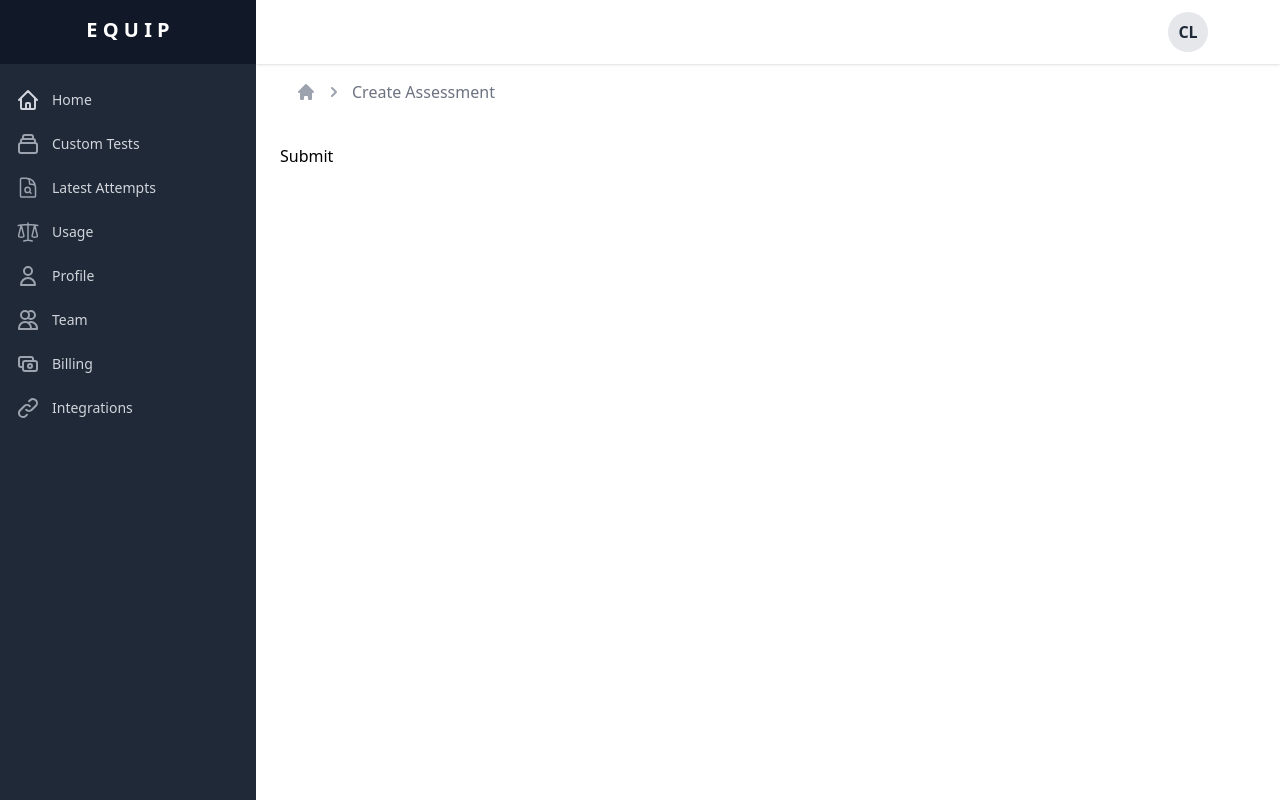
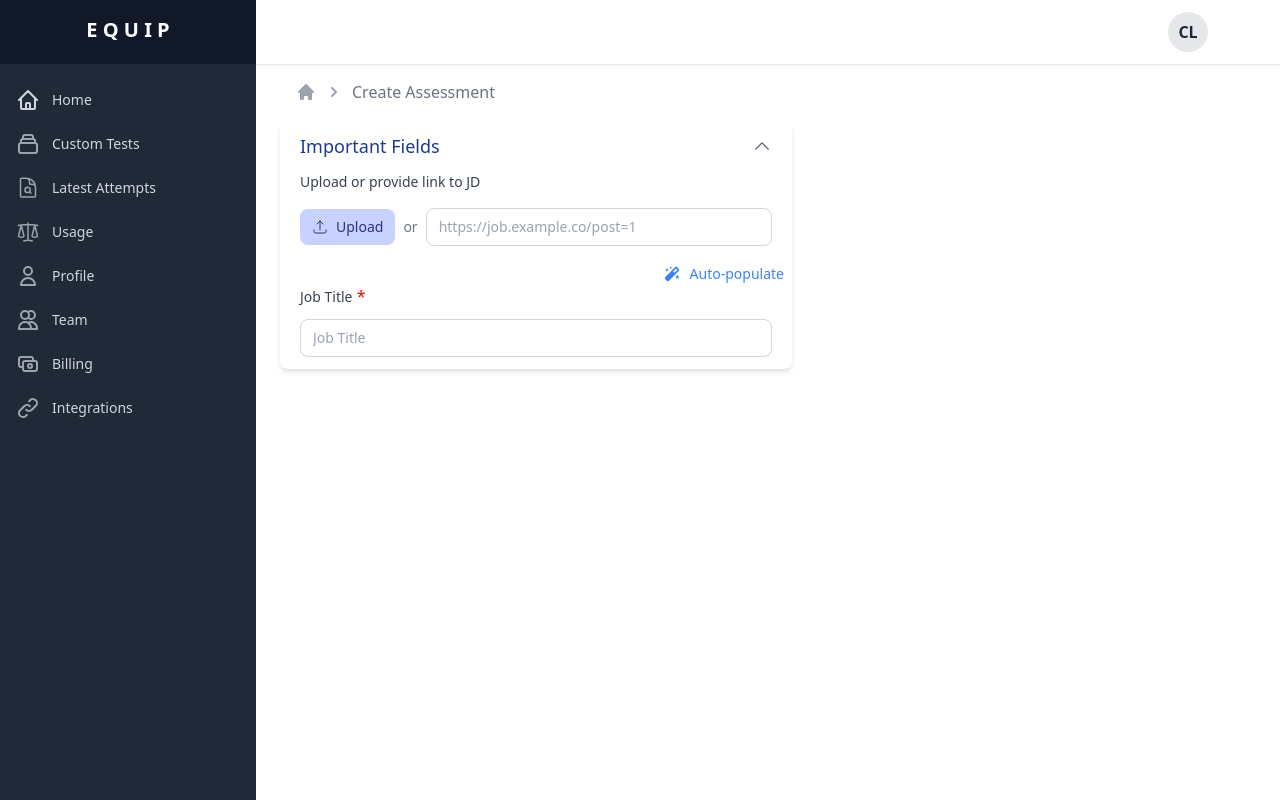
Before and after one commit to jibranjan/tanstack-form, a React (Vite) app: page / in a window 1280 px wide. Built offline with nearby package versions, Linux system fonts and the light colour scheme.

Commit message:
add two fiels

```diff
--- a/src/App.tsx
+++ b/src/App.tsx
@@ -1,45 +1,9 @@
-import React from 'react'
-import ReactDOM from 'react-dom/client'
-import { useForm } from '@tanstack/react-form'
-
+import Form from './Form'
+import './styles.css'
 export default function App() {
-  const form = useForm({
-    defaultValues: {
-      fullName: '',
-    },
-    onSubmit: async ({ value }) => {
-      // Do something with form data
-      console.log(value)
-    },
-  })
-
   return (
-    <div>
-        <form
-          onSubmit={(e) => {
-            e.preventDefault();
-            e.stopPropagation();
-            form.handleSubmit();
-          }}
-        >
-          <div>
-            <form.Field
-              name="fullName"
-              children={(field) => (
-                <input
-                  name={field.name}
-                  value={field.state.value}
-                  onBlur={field.handleBlur}
-                  onChange={(e) => field.handleChange(e.target.value)}
-                />
-              )}
-            />
-          </div>
-          <button type="submit">Submit</button>
-        </form>
-    </div>
+    <>
+      <Form />
+    </>
   )
 }
-
-const rootElement = document.getElementById('root')!
-ReactDOM.createRoot(rootElement).render(<App />)
--- /dev/null
+++ b/src/Form.tsx
@@ -0,0 +1,43 @@
+import { useForm } from "@tanstack/react-form"
+import ImportantFields from "./ImportantFields.tsx"
+
+function Form() {
+    const form = useForm({
+        defaultValues: {
+            jdUpload: '',
+            jobTitle: '',
+            roleType: '',
+            locations: [{ country: '', cities: [] }],
+            jobType: '',
+            experience: { min: 0, max: 0 },
+            skills: [],
+            jobDescription: '',
+            salary: { currency: 'usd', min: 0, max: 0 },
+            responsibilities: [''],
+            startDate: '',
+            applicationDeadline: '',
+            showCompanyAbout: false
+        },
+        onSubmit: async ({ value }) => {
+          console.log(value)
+        },
+      })
+    return (
+        <form
+            className="max-w-lg"
+            onSubmit={(e) => {
+                e.preventDefault();
+                e.stopPropagation();
+                form.handleSubmit();
+            }}
+        >
+            {/* Important Fields */}
+            <div>
+                <ImportantFields form={form} />
+            </div>
+
+        </form>
+    )
+}
+
+export default Form
--- /dev/null
+++ b/src/FormHeading.tsx
@@ -0,0 +1,12 @@
+function FormHeading(props: { fieldName: string }) {
+    return (
+        <div className="flex justify-between items-center cursor-pointer">
+            <h1 className="text-lg text-blue-900">{props.fieldName}</h1>
+            <svg xmlns="http://www.w3.org/2000/svg" fill="none" viewBox="0 0 24 24" strokeWidth={1.5} stroke="currentColor" className="text-gray-600 w-5">
+                <path strokeLinecap="round" strokeLinejoin="round" d="m4.5 15.75 7.5-7.5 7.5 7.5" />
+            </svg>
+        </div>
+    )
+}
+
+export default FormHeading
--- /dev/null
+++ b/src/ImportantFields.tsx
@@ -0,0 +1,62 @@
+import FormHeading from "./FormHeading.tsx"
+
+interface ImportantFieldsProps {
+    form: any
+}
+
+
+function ImportantFields({ form }: ImportantFieldsProps) {
+    return (
+        <section className="flex flex-col gap-3 bg-white rounded-lg px-5 py-3 shadow-md relative">
+            <FormHeading fieldName="Important Fields" />
+
+            {/* JD Upload */}
+            <form.Field
+                className="flex flex-col gap-5 relative"
+                name="jdUpload"
+            >
+                <label className="text-sm text-gray-700">Upload or provide link to JD</label>
+                <div className="flex items-center gap-2 mt-1">
+                    <button
+                        className="flex items-center gap-2 bg-indigo-200 border-indigo-200 text-indigo-900 text-sm px-3 py-2 rounded-lg"
+                        onClick={() => {/* Handle upload */}}
+                    >
+                        <svg xmlns="http://www.w3.org/2000/svg" fill="none" viewBox="0 0 24 24" strokeWidth={1.5} stroke="currentColor" className="w-4 h-4">
+                            <path strokeLinecap="round" strokeLinejoin="round" d="M3 16.5v2.25A2.25 2.25 0 0 0 5.25 21h13.5A2.25 2.25 0 0 0 21 18.75V16.5m-13.5-9L12 3m0 0 4.5 4.5M12 3v13.5" />
+                        </svg>
+                        Upload
+                    </button>
+                    <span className="text-sm font-light text-gray-500">or</span>
+                    <input
+                        type="url"
+                        className="text-sm font-light text-gray-500 ring-0 border border-gray-300 w-full py-2 px-3 rounded-lg"
+                        placeholder="https://job.example.co/post=1"
+                    />
+                </div>
+            </form.Field>
+
+            {/* AI Auto Populate */}
+            <div className="flex items-center gap-2 cursor-pointer w-fit ml-auto absolute right-2 top-36">
+                <svg className="w-5 h-5" viewBox="0 0 18 18" fill="none" xmlns="http://www.w3.org/2000/svg">
+                    <path d="M8.25005 3L7.87505 2.25L7.50005 3L6.75005 3.09375L7.37555 3.62475L7.12505 4.5L7.87505 4.0005L8.62505 4.5L8.37455 3.62475L9.00005 3.09375L8.25005 3ZM14.5005 10.9995L13.875 9.75L13.2495 10.9995L12 11.1562L13.0418 12.042L12.6255 13.5L13.875 12.6667L15.1245 13.5L14.7083 12.042L15.75 11.1562L14.5005 10.9995ZM5.0003 4.74975L4.50005 3.75L3.9998 4.74975L3.00005 4.875L3.8333 5.583L3.5003 6.75L4.50005 6.08325L5.4998 6.75L5.1668 5.583L6.00005 4.875L5.0003 4.74975ZM2.56055 12.75C2.56055 13.1505 2.71655 13.527 3.00005 13.8105L4.18955 15C4.47305 15.2835 4.84955 15.4395 5.25005 15.4395C5.65055 15.4395 6.02705 15.2835 6.31055 15L15 6.3105C15.2835 6.027 15.4395 5.6505 15.4395 5.25C15.4395 4.8495 15.2835 4.473 15 4.1895L13.8105 3C13.2435 2.433 12.2565 2.433 11.6895 3L3.00005 11.6895C2.71655 11.973 2.56055 12.3495 2.56055 12.75ZM12.75 4.0605L13.9395 5.25L11.25 7.9395L10.0605 6.75L12.75 4.0605Z" fill="#3B82F6"/>
+                </svg>
+                <span className="text-sm text-blue-500">Auto-populate</span>
+            </div>
+
+            {/* Job Title */}
+            <form.Field
+                className="flex flex-col gap-5"
+                name="jobTitle"
+            >
+                <label className="text-sm text-gray-700 mt-7 eqp-required-field">Job Title</label>
+                <input
+                    type="text"
+                    className="text-sm font-light text-gray-500 ring-0 border border-gray-300 w-full py-2 px-3 rounded-lg"
+                    placeholder="Job Title"
+                />
+            </form.Field>
+        </section>
+    )
+}
+
+export default ImportantFields
--- a/src/main.tsx
+++ b/src/main.tsx
@@ -5,5 +5,5 @@ import App from './App.tsx'
 createRoot(document.getElementById('root')!).render(
   <StrictMode>
     <App />
-  </StrictMode>,
+  </StrictMode>
 )
--- /dev/null
+++ b/src/styles.css
@@ -0,0 +1,5 @@
+.eqp-required-field::after {
+    content: ' *';
+    color: red;
+    font-size: 16px;
+}
```
